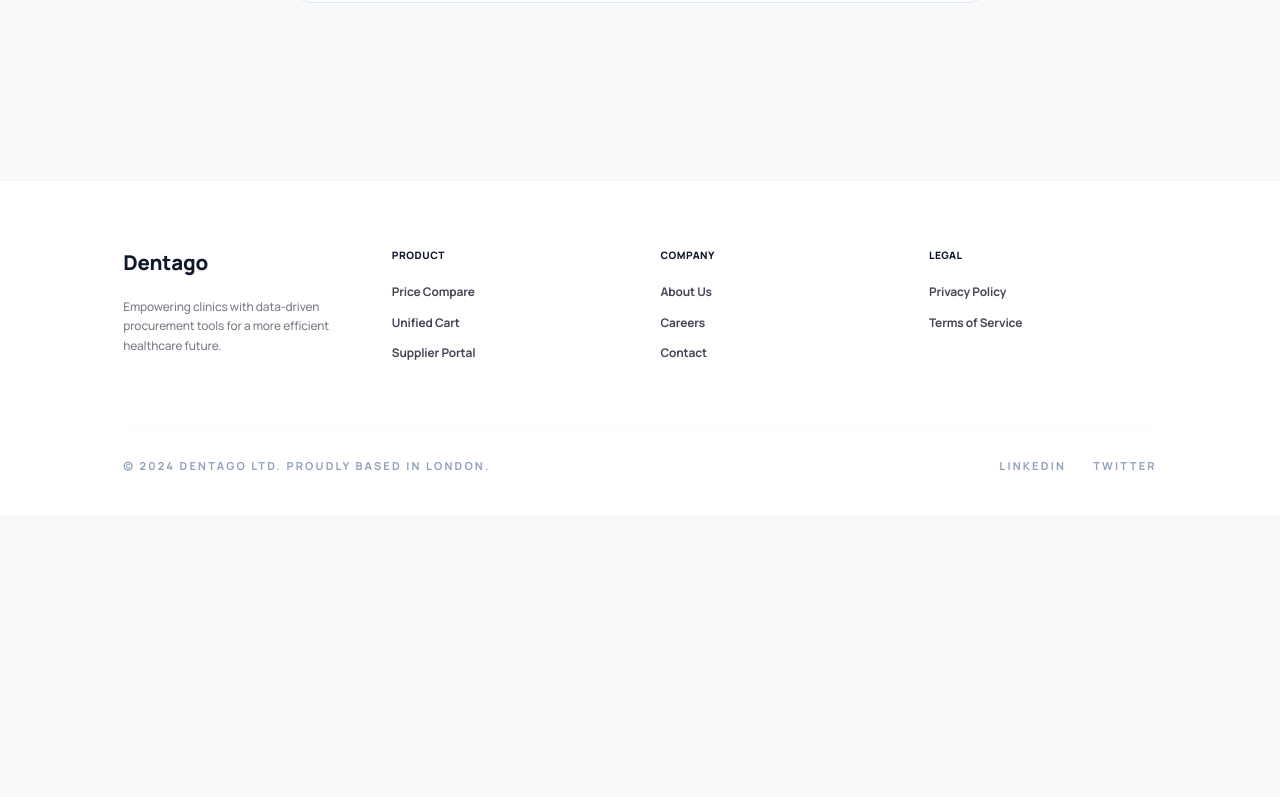
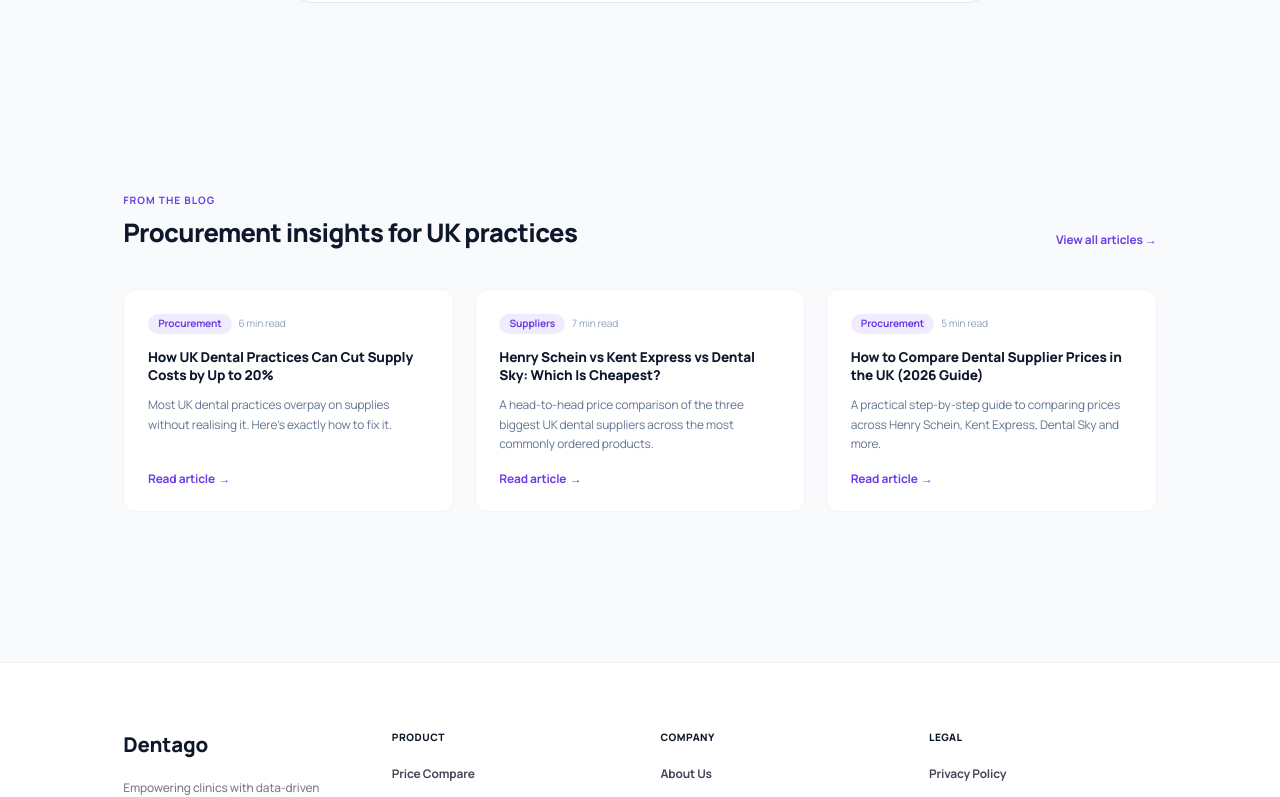
Before and after one commit to mercierhlc/dentago, a Next.js app: page / in a window 1280 px wide. Shown: the part 5071-5868 px from the top of the page. Before the commit the page ends 5586 px from the top, so only its background shows below. Built offline with nearby package versions, Linux system fonts and the light colour scheme; no server answers.

Commit message:
Homepage: blog section with 3 featured posts, blog link in footer

```diff
--- a/app/page.tsx
+++ b/app/page.tsx
@@ -740,6 +740,69 @@
             ))}
           </div>
         </section>
+
+        {/* ── BLOG ── */}
+        <section className="py-24 bg-slate-50">
+          <div className="max-w-7xl mx-auto px-8">
+            <div className="flex items-end justify-between mb-12">
+              <div>
+                <div className="text-xs font-bold text-[#6C3DE8] uppercase tracking-widest mb-3">From the blog</div>
+                <h2 className="text-3xl font-extrabold text-slate-900 tracking-tight">Procurement insights for UK practices</h2>
+              </div>
+              <Link href="/blog" className="hidden sm:flex items-center gap-2 text-sm font-bold text-[#6C3DE8] hover:underline">
+                View all articles →
+              </Link>
+            </div>
+
+            <div className="grid grid-cols-1 md:grid-cols-3 gap-6">
+              {[
+                {
+                  slug: "how-uk-dental-practices-can-cut-supply-costs",
+                  category: "Procurement",
+                  title: "How UK Dental Practices Can Cut Supply Costs by Up to 20%",
+                  description: "Most UK dental practices overpay on supplies without realising it. Here's exactly how to fix it.",
+                  readTime: "6 min read",
+                },
+                {
+                  slug: "henry-schein-vs-kent-express-vs-dental-sky",
+                  category: "Suppliers",
+                  title: "Henry Schein vs Kent Express vs Dental Sky: Which Is Cheapest?",
+                  description: "A head-to-head price comparison of the three biggest UK dental suppliers across the most commonly ordered products.",
+                  readTime: "7 min read",
+                },
+                {
+                  slug: "how-to-compare-dental-supplier-prices-uk-2026",
+                  category: "Procurement",
+                  title: "How to Compare Dental Supplier Prices in the UK (2026 Guide)",
+                  description: "A practical step-by-step guide to comparing prices across Henry Schein, Kent Express, Dental Sky and more.",
+                  readTime: "5 min read",
+                },
+              ].map((post) => (
+                <Link
+                  key={post.slug}
+                  href={`/blog/${post.slug}`}
+                  className="group bg-white rounded-2xl p-7 border border-slate-100 hover:border-[#6C3DE8]/30 hover:shadow-lg transition-all duration-200 flex flex-col"
+                >
+                  <div className="flex items-center gap-2 mb-4">
+                    <span className="text-xs font-bold bg-[#6C3DE8]/10 text-[#6C3DE8] px-3 py-1 rounded-full">{post.category}</span>
+                    <span className="text-xs text-slate-400">{post.readTime}</span>
+                  </div>
+                  <h3 className="text-base font-extrabold text-slate-900 mb-3 leading-snug group-hover:text-[#6C3DE8] transition-colors">
+                    {post.title}
+                  </h3>
+                  <p className="text-sm text-slate-500 leading-relaxed flex-1">{post.description}</p>
+                  <div className="mt-5 text-sm font-bold text-[#6C3DE8] flex items-center gap-1">
+                    Read article <span className="group-hover:translate-x-1 transition-transform inline-block">→</span>
+                  </div>
+                </Link>
+              ))}
+            </div>
+
+            <div className="mt-8 sm:hidden text-center">
+              <Link href="/blog" className="text-sm font-bold text-[#6C3DE8] hover:underline">View all articles →</Link>
+            </div>
+          </div>
+        </section>
       </main>
 
       {/* ── FOOTER ── */}
@@ -763,8 +826,8 @@
             <div>
               <h4 className="font-extrabold text-slate-900 mb-6 uppercase tracking-wider text-xs">Company</h4>
               <ul className="space-y-4 font-bold">
-                {["About Us", "Careers", "Contact"].map((item) => (
-                  <li key={item}><a className="hover:text-[#6C3DE8] transition-colors" href="#">{item}</a></li>
+                {[{ label: "About Us", href: "#" }, { label: "Blog", href: "/blog" }, { label: "Contact", href: "#" }].map((item) => (
+                  <li key={item.label}><Link className="hover:text-[#6C3DE8] transition-colors" href={item.href}>{item.label}</Link></li>
                 ))}
               </ul>
             </div>
```
